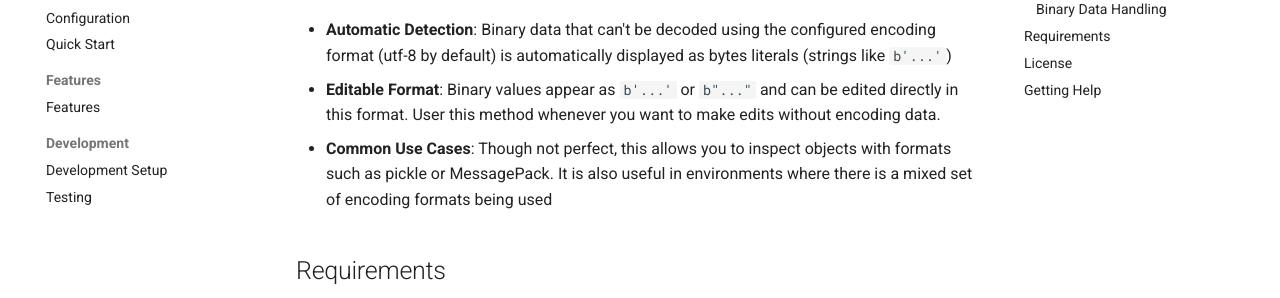
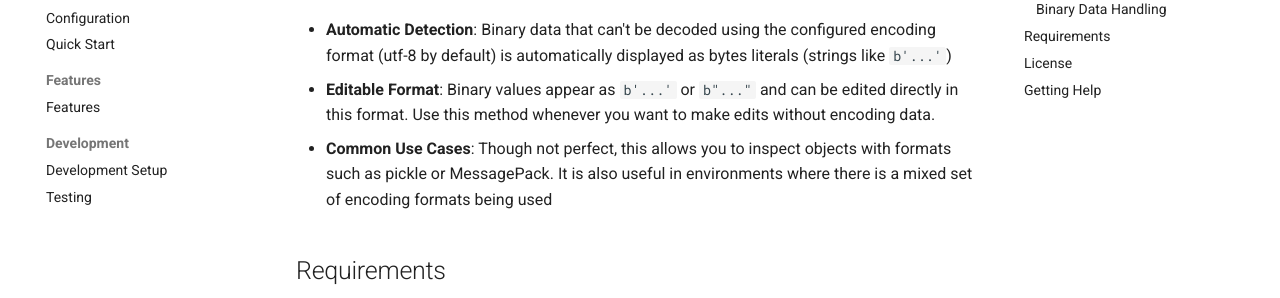
Before and after one commit to yassi/dj-redis-panel, an MkDocs documentation site: the page built from docs/index.md, in a window 1280 px wide and 900 px high, scrolled down 1574 px. Shown: the part 180-478 px from the top of the window. Built offline with MkDocs 1.6.1 and Material for MkDocs 9.7.7, drawn with Linux system fonts in a browser that asks for light colours; comment, search, counter and statistics services are not loaded.

Commit message:
fix typo

```diff
--- a/docs/index.md
+++ b/docs/index.md
@@ -34,7 +34,7 @@ Django Redis Panel seamlessly integrates into your existing Django admin interfa
 Django Redis Panel safely handles binary data stored in Redis:
 
 - **Automatic Detection**: Binary data that can't be decoded using the configured encoding format (utf-8 by default) is automatically displayed as bytes literals (strings like `b'...'`)
-- **Editable Format**: Binary values appear as `b'...'` or `b"..."` and can be edited directly in this format. User this method whenever you want to make edits without encoding data.
+- **Editable Format**: Binary values appear as `b'...'` or `b"..."` and can be edited directly in this format. Use this method whenever you want to make edits without encoding data.
 - **Common Use Cases**: Though not perfect, this allows you to inspect objects with formats such as pickle or MessagePack. It is also useful in environments where there is a mixed set of encoding formats being used
 
 
```
